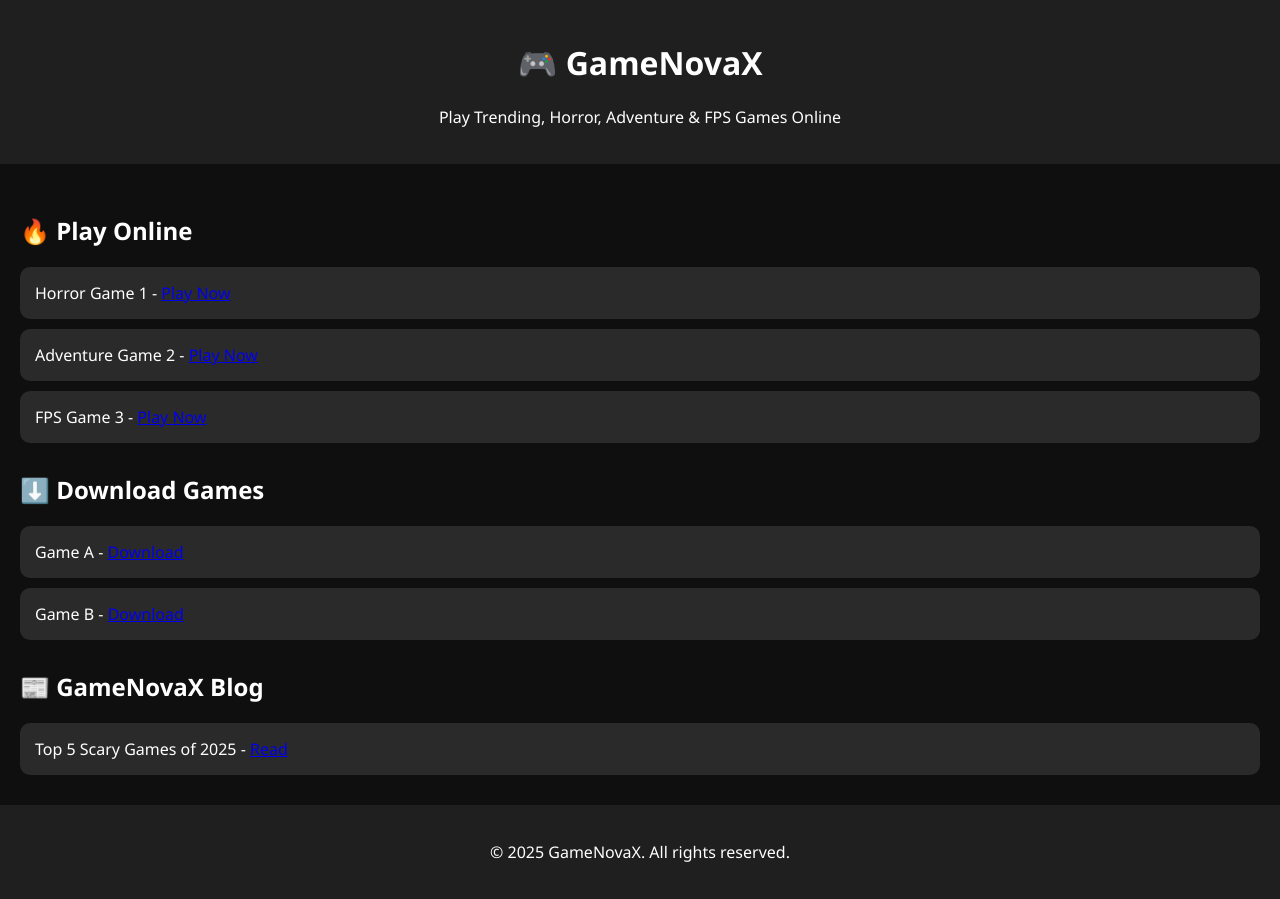
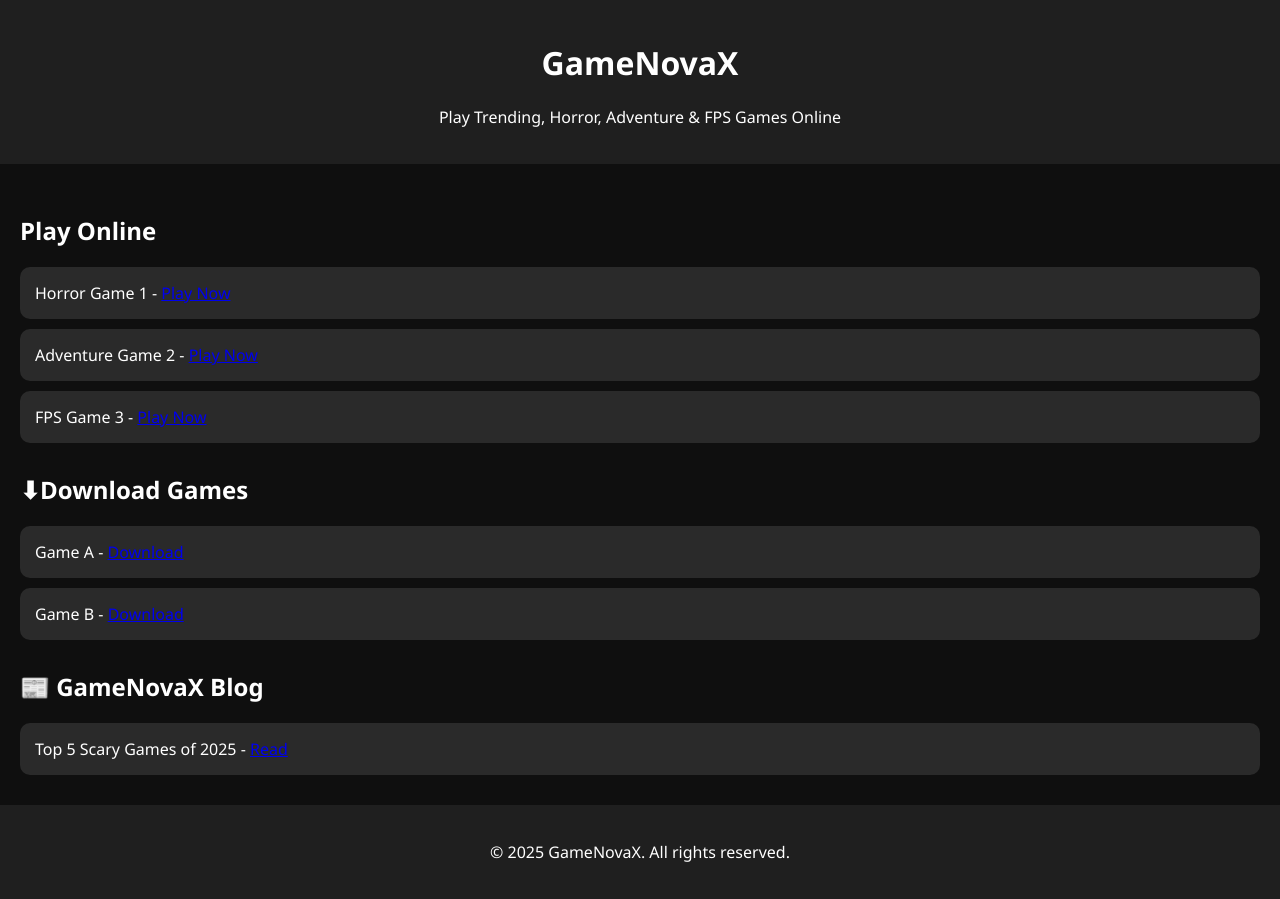
Before and after one commit to GameNovaX/GameNovaX-games, a plain HTML site: page index.html in a window 1280 px wide. Drawn offline with Linux system fonts and the light colour scheme.

Commit message:
Update index.html

```diff
--- a/index.html
+++ b/index.html
@@ -15,18 +15,18 @@
 </head>
 <body>
   <header>
-    <h1>🎮 GameNovaX</h1>
+    <h1>GameNovaX</h1>
     <p>Play Trending, Horror, Adventure & FPS Games Online</p>
   </header>
   <main>
     <section class="game-section">
-      <h2>🔥 Play Online</h2>
+      <h2> Play Online</h2>
       <div class="game-card">Horror Game 1 - <a href="#">Play Now</a></div>
       <div class="game-card">Adventure Game 2 - <a href="#">Play Now</a></div>
       <div class="game-card">FPS Game 3 - <a href="#">Play Now</a></div>
     </section>
     <section class="game-section">
-      <h2>⬇️ Download Games</h2>
+      <h2>⬇Download Games</h2>
       <div class="game-card">Game A - <a href="#">Download</a></div>
       <div class="game-card">Game B - <a href="#">Download</a></div>
     </section>
```
